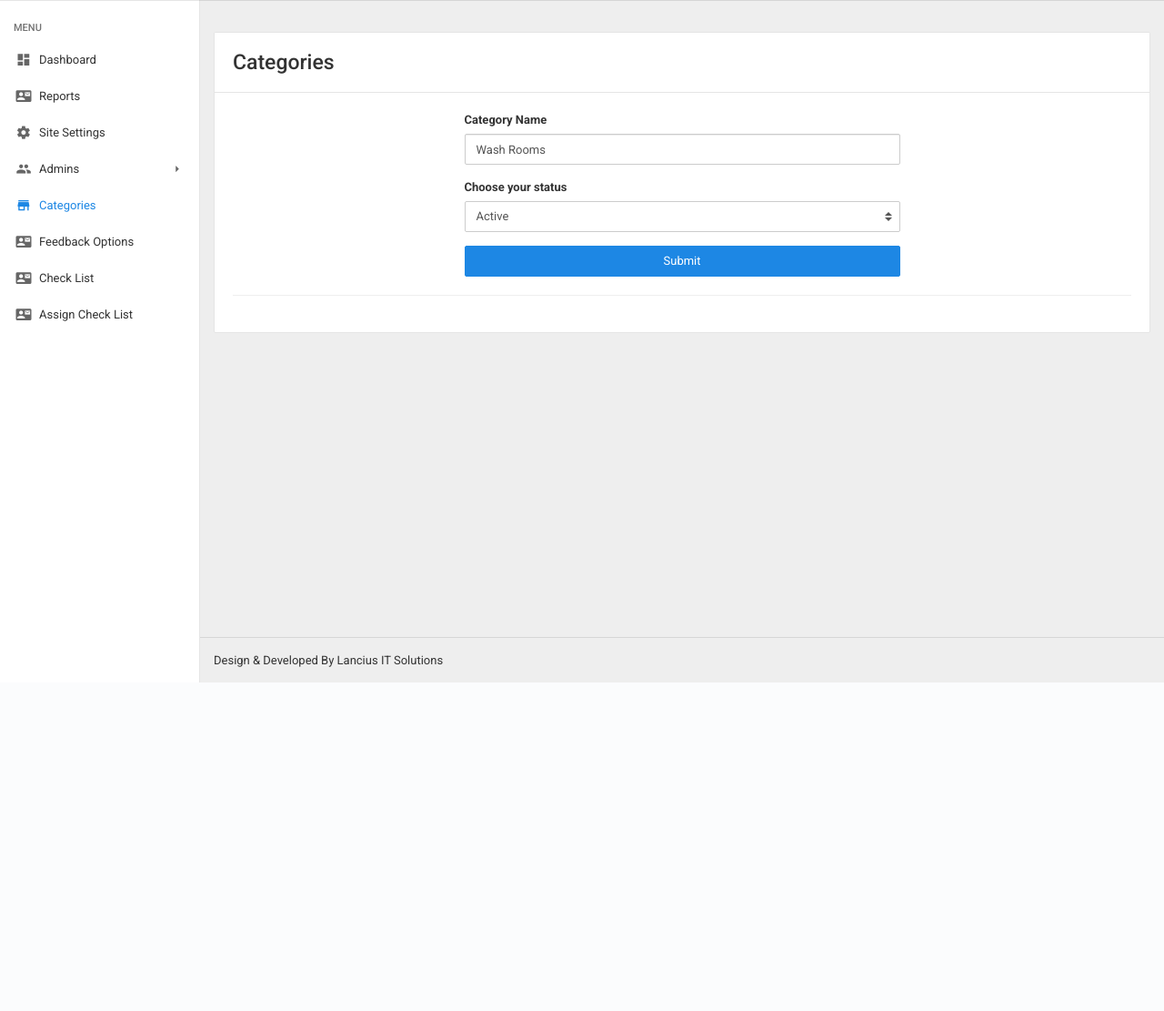
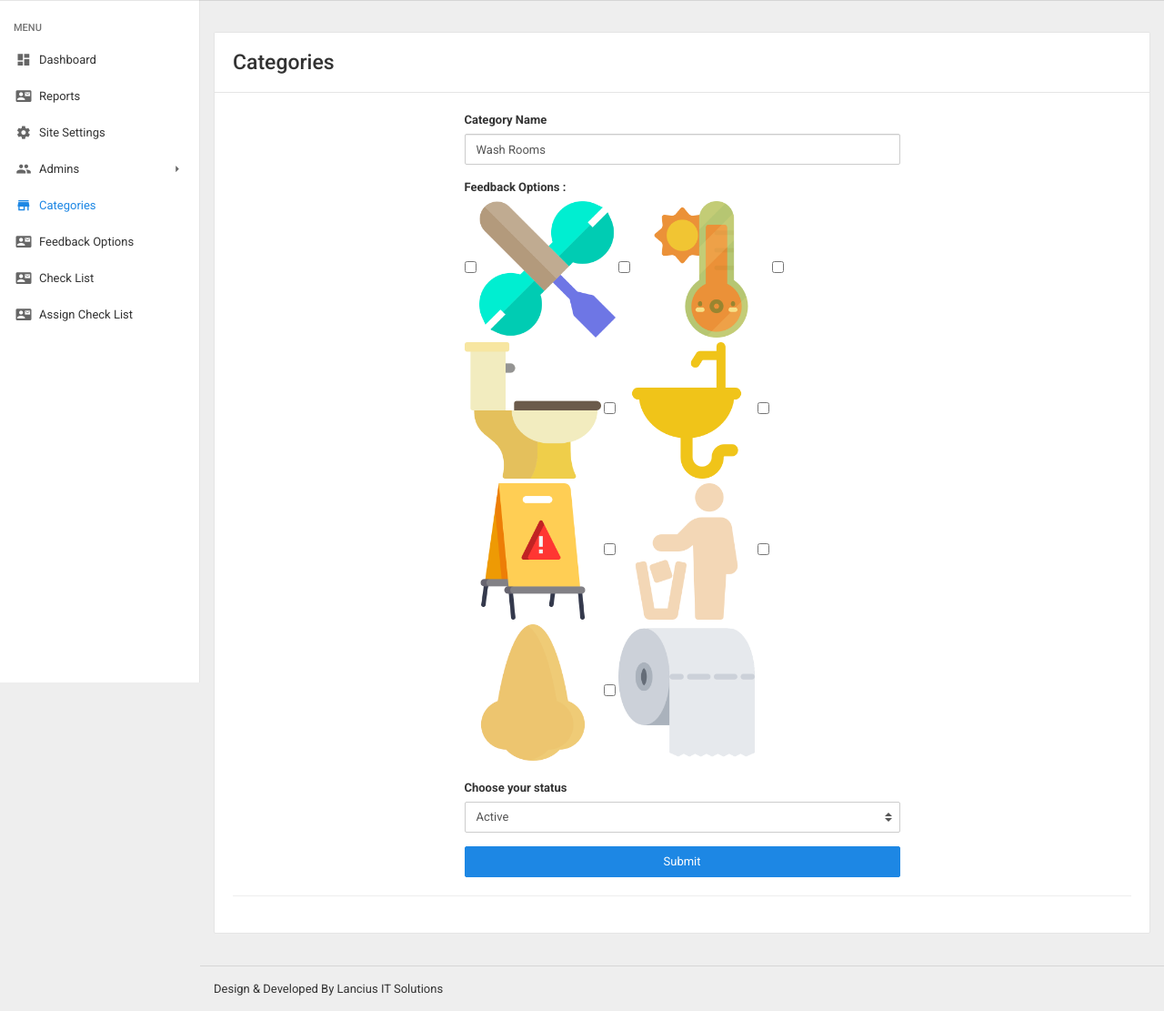
Before and after one commit to Srinivaslancius/feedback, a PHP site: page /feedback/edit_categories.php?bid=1 in a window 1280 px wide. Shown: the part 50-1161 px from the top of the page at 91% size. Before the commit the page ends 800 px from the top, so only its background shows below. Run offline with PHP 8.4, Linux system fonts and the light colour scheme; a user stored in the database is signed in; data comes from the database, SQL or seed files in the repository; data that the repository does not hold is empty; some libraries are stand-ins or nearby versions.

Commit message:
Changed categories page and reports page

```diff
--- a/client_manage_admin/average_report.php
+++ b/client_manage_admin/average_report.php
@@ -10,7 +10,7 @@ $sql = "SELECT * FROM tab_mobile_feedbacks WHERE tab_id=$id AND feedback_status=
           <div class="panel-body">
             <div class="table-responsive">
               <div class="col s12 m12 l12">
-                <?php $sql = "SELECT * FROM tab_mobile_feedbacks WHERE tab_id=$id AND feedback_status='Average'"; $getUsersData1 = $conn->query($sql);?>
+                <?php $sql = "SELECT * FROM tab_mobile_feedbacks WHERE tab_id=$id AND feedback_status='Average' GROUP BY feedback_option"; $getUsersData1 = $conn->query($sql);?>
                   <div class="form-group col-md-3">
                     <select id="select-feedback-option" class="custom-select">
                        <option value="">Select FeedBack Option</option>
@@ -19,7 +19,7 @@ $sql = "SELECT * FROM tab_mobile_feedbacks WHERE tab_id=$id AND feedback_status=
                         <?php } ?>
                     </select>
                   </div>
-                  <?php $sql = "SELECT * FROM tab_mobile_feedbacks WHERE tab_id=$id AND feedback_status='Average'"; $getUsersData1 = $conn->query($sql);?>
+                  <?php $sql = "SELECT * FROM tab_mobile_feedbacks WHERE tab_id=$id AND feedback_status='Average' GROUP BY category"; $getUsersData1 = $conn->query($sql);?>
                   <div class="form-group col-md-3">
                     <select id="select-category" class="custom-select">
                        <option value="">Select Category</option>
--- a/client_manage_admin/poor_report.php
+++ b/client_manage_admin/poor_report.php
@@ -10,7 +10,7 @@ $sql = "SELECT * FROM tab_mobile_feedbacks WHERE tab_id=$id AND feedback_status=
           <div class="panel-body">
             <div class="table-responsive">
               <div class="col s12 m12 l12">
-                <?php $sql = "SELECT * FROM tab_mobile_feedbacks WHERE tab_id=$id AND feedback_status='Poor'"; $getUsersData1 = $conn->query($sql);?>
+                <?php $sql = "SELECT * FROM tab_mobile_feedbacks WHERE tab_id=$id AND feedback_status='Poor' GROUP BY feedback_option"; $getUsersData1 = $conn->query($sql);?>
                   <div class="form-group col-md-3">
                     <select id="select-feedback-option" class="custom-select">
                        <option value="">Select FeedBack Option</option>
@@ -19,7 +19,7 @@ $sql = "SELECT * FROM tab_mobile_feedbacks WHERE tab_id=$id AND feedback_status=
                         <?php } ?>
                     </select>
                   </div>
-                  <?php $sql = "SELECT * FROM tab_mobile_feedbacks WHERE tab_id=$id AND feedback_status='Poor'"; $getUsersData1 = $conn->query($sql);?>
+                  <?php $sql = "SELECT * FROM tab_mobile_feedbacks WHERE tab_id=$id AND feedback_status='Poor' GROUP BY category"; $getUsersData1 = $conn->query($sql);?>
                   <div class="form-group col-md-3">
                     <select id="select-category" class="custom-select">
                        <option value="">Select Category</option>
--- a/manage_webmaster/edit_categories.php
+++ b/manage_webmaster/edit_categories.php
@@ -7,8 +7,9 @@ if (!isset($_POST['submit'])) {
     } else {
     //If success
     $category_name = $_POST['category_name'];
+    $category_feedback_options = implode(',', $_POST['category_feedback_options']);
     $status = $_POST['status'];
-        $sql = "UPDATE `categories` SET category_name = '$category_name', status='$status' WHERE id = '$id' ";
+        $sql = "UPDATE `categories` SET category_name = '$category_name', category_feedback_options = '$category_feedback_options', status='$status' WHERE id = '$id' ";
         if($conn->query($sql) === TRUE){
            echo "<script type='text/javascript'>window.location='categories.php?msg=success'</script>";
         } else {
@@ -31,6 +32,22 @@ if (!isset($_POST['submit'])) {
                     <label for="form-control-2" class="control-label">Category Name</label>
                     <input type="text" class="form-control" id="form-control-2" name="category_name" required value="<?php echo $getContents1['category_name'];?>">
                     <div class="help-block with-errors"></div>
+                  </div>
+
+                  <?php  $getfeedbackOpt = getDataFromTables('feedback_options','0',$clause=NULL,$id=NULL,$activeStatus=NULL,$activeTop=NULL);?>
+                  <div class="form-group">
+                  <label for="form-control-2" class="control-label">Feedback Options : </label><br />
+                  <?php  while ($row = $getfeedbackOpt->fetch_assoc()) {
+                      $checked = '';
+                      $explodeCheckListOpt=explode(',',$getContents1['category_feedback_options']);
+                    if (in_array($row['feedback_option'], $explodeCheckListOpt)) $checked = " checked";
+                  ?>
+                  <?php $image=$row ['feedback_option_image']; ?>
+                  <input type="checkbox" value="<?php echo $row['feedback_option']; ?>" class="check-with-label" name="category_feedback_options[]" <?php echo $checked; ?>>
+                  <label for="img<?php echo $row['id']; ?>">
+                    <img class="img" src="../uploads/feedback_images/<?php echo $image; ?>" width="150px" height="150px"/>
+                  </label>
+                  <?php  } ?>
                   </div>
 
                   <?php $getStatus = getDataFromTables('user_status',$status=NULL,$clause=NULL,$id=NULL,$activeStatus=NULL,$activeTop=NULL);?>
```
Also changed, not shown: manage_webmaster/add_categories.php (+10 -9 lines).
